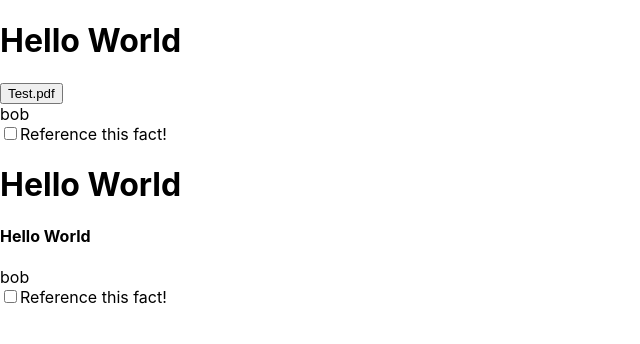
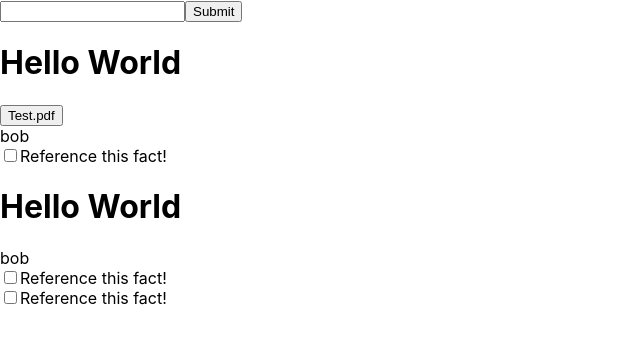
Before and after one commit to JuanPablo2655/hacknc2020, a React (Create React App) app in the folder ui/: page / in a window 1280 px wide. Shown: the top 344 px of the page, without its empty margins (0-640 px from the left). Built offline with nearby package versions, Linux system fonts and the light colour scheme.

Commit message:
ResultPage

```diff
--- a/ui/src/App.js
+++ b/ui/src/App.js
@@ -1,6 +1,8 @@
 import React , { useState } from 'react';
 import './App.css';
+import Search from './components/Search';
 import DirectFactComponent from './components/DirectFactComponent';
+import ResultsPage from './components/ResultsPage';
 import SuperiorFactComponent from './components/SuperiorFactComponent';
 
 function App() {
@@ -17,36 +19,51 @@ function App() {
     created_by: 33213
   }
 
-  const get_user = () =>  {
+  const getUser = () =>  {
     return(
       "bob"
     )
   }
 
-  const get_fact = () =>  {
+  const getFact = () =>  {
     return(
-      dFact.statement
+      dFact
     )
   }
 
-  const [get_selected_fact, set_selected_fact] = useState([]);
+  const [inputText, setInputText] = useState("");
+  const [getSelectedFact, setSelectedFact] = useState([]);
+  const [getResults, setResults] = useState([]);
 
   return (
     <div className="App">
+      <Search setInputText={setInputText}
+      setResults={setResults}
+      getFact={getFact}
+      />
       <DirectFactComponent
       dFact={dFact}
-      get_user={get_user}
-      set_selected_fact={set_selected_fact}
-      get_selected_fact={get_selected_fact}
-      get_fact={get_fact}
+      getUser={getUser}
+      setSelectedFact={setSelectedFact}
+      getSelectedFact={getSelectedFact}
+      getFact={getFact}
       />
       <SuperiorFactComponent
       sFact={sFact}
       dFact={dFact}
-      get_user={get_user}
-      set_selected_fact={set_selected_fact}
-      get_selected_fact={get_selected_fact}
-      get_fact={get_fact}
+      getUser={getUser}
+      setSelectedFact={setSelectedFact}
+      getSelectedFact={getSelectedFact}
+      getFact={getFact}
+      />
+      <ResultsPage
+      sFact={sFact}
+      dFact={dFact}
+      getUser={getUser}
+      setSelectedFact={setSelectedFact}
+      getSelectedFact={getSelectedFact}
+      getFact={getFact}
+      getResults={getResults}
       />
     </div>
   );
--- a/ui/src/components/DirectFact.js
+++ b/ui/src/components/DirectFact.js
@@ -1,6 +1,6 @@
 import React from 'react';
 
-const DirectFact = ( {dFact, get_fact} ) => {
+const DirectFact = ( {dFact, getFact} ) => {
     return (
     <h1>{dFact.statement}</h1>
     );
--- a/ui/src/components/DirectFactComponent.js
+++ b/ui/src/components/DirectFactComponent.js
@@ -4,15 +4,15 @@ import DirectFact from './DirectFact';
 import PdfPreview from './PdfPreview';
 import TickReference from './TickReference';
 
-const DirectFactComponent = ( {dFact, get_fact, get_user, set_selected_fact, get_selected_fact} ) => {
+const DirectFactComponent = ( {dFact, getFact, getUser, setSelectedFact, getSelectedFact} ) => {
     return(
         <div>
-            <DirectFact dFact={dFact} get_fact={get_fact}/>
+            <DirectFact dFact={dFact} getFact={getFact}/>
             <PdfPreview dFact={dFact} />
-            <CreditPreview username={get_user()} />
+            <CreditPreview username={getUser()} />
             <TickReference dFact={dFact}
-            set_selected_fact={set_selected_fact}
-            get_selected_fact={get_selected_fact}
+            setSelectedFact={setSelectedFact}
+            getSelectedFact={getSelectedFact}
             />
         </div>
     );
--- a/ui/src/components/FactPreviewComponent.js
+++ b/ui/src/components/FactPreviewComponent.js
@@ -1,11 +1,17 @@
 import React from 'react';
 import CreditPreview from './CreditPreview';
 
-const FactPreviewComponent = ({ get_fact, sFact, dFact, get_user }) => {
+const FactPreviewComponent = ({ getFact, sFact, dFact, getUser, getResults }) => {
     return (
         <div>
-            <h4>{get_fact()}</h4>
-            <CreditPreview username={get_user()} />
+            {/* {getResults.map((result) => (
+                if (result.supporting_documents === undefined){
+                    <SuperiorFact />
+                } else {
+                    <DirectFact />
+                }
+            ))} */}
+            <CreditPreview username={getUser()} />
         </div>
     );
 }
--- /dev/null
+++ b/ui/src/components/ResultPageFactPreviewComponent.js
@@ -0,0 +1,15 @@
+import React from 'react';
+import TickReference from './TickReference';
+
+const ResultPageFactPreviewComponent = ({ set_selected_fact, get_selected_fact, dFact, sFact }) => {
+    return (
+        <TickReference
+        dFact={dFact}
+        sFact={sFact}
+        set_selected_fact={set_selected_fact}
+        get_selected_fact={get_selected_fact}
+        />
+    );
+}
+
+export default ResultPageFactPreviewComponent;
--- /dev/null
+++ b/ui/src/components/ResultsPage.js
@@ -0,0 +1,15 @@
+import React from 'react';
+import ResultPageFactPreviewComponent from './ResultPageFactPreviewComponent';
+
+const ResultsPage = ({ setSelectedFact, getSelectedFact, dFact, sFact }) => {
+    return (
+        <ResultPageFactPreviewComponent
+        dFact={dFact}
+        sFact={sFact}
+        setSelectedFact={setSelectedFact}
+        getSelectedFact={getSelectedFact}
+        />
+    );
+}
+
+export default ResultsPage;
--- /dev/null
+++ b/ui/src/components/Search.js
@@ -0,0 +1,19 @@
+import React from 'react';
+
+const Search = ({ setInputText, setResults, getFact }) => {
+    const inputTextHandler = (e) => {
+        setInputText(e.target.value);
+    }
+    const resultTextHandler = (e) => {
+        e.preventDefault();
+        setResults([getFact()]);
+    }
+    return(
+        <form>
+            <input onChange={inputTextHandler} type="text"/>
+            <input onClick={resultTextHandler} type="submit" value="Submit"/>
+        </form>
+    );
+}
+
+export default Search
--- a/ui/src/components/SuperiorFact.js
+++ b/ui/src/components/SuperiorFact.js
@@ -1,8 +1,8 @@
 import React from 'react';
 
-const SuperiorFact = ({ sFact, get_fact }) => {
+const SuperiorFact = ({ sFact, getFact }) => {
     return (
-        <h1>{get_fact()}</h1>
+        <h1>{sFact.statement}</h1>
     );
 }
 
--- a/ui/src/components/SuperiorFactComponent.js
+++ b/ui/src/components/SuperiorFactComponent.js
@@ -3,19 +3,20 @@ import FactPreviewComponent from './FactPreviewComponent';
 import SuperiorFact from './SuperiorFact'
 import TickReference from './TickReference';
 
-const SuperiorFactComponent = ({ sFact, dFact, get_fact, get_user, set_selected_fact, get_selected_fact }) => {
+const SuperiorFactComponent = ({ sFact, dFact, getFact, getUser, setSelectedFact, getSelectedFact, getResults }) => {
     return (
         <div>
-            <SuperiorFact sFact={sFact} get_fact={get_fact} />
+            <SuperiorFact sFact={sFact} getFact={getFact} />
             <FactPreviewComponent
-            get_fact={get_fact}
-            get_user={get_user}
+            getFact={getFact}
+            getUser={getUser}
+            getResults={getResults}
             sFact={sFact}
             dFact={dFact}
             />
             <TickReference dFact={dFact}
-            set_selected_fact={set_selected_fact}
-            get_selected_fact={get_selected_fact}
+            setSelectedFact={setSelectedFact}
+            getSelectedFact={getSelectedFact}
             />
         </div>
     );
--- a/ui/src/components/TickReference.js
+++ b/ui/src/components/TickReference.js
@@ -1,11 +1,11 @@
 import React from 'react';
 
-const TickReference = ({ set_selected_fact, get_selected_fact, dFact }) => {
+const TickReference = ({ setSelectedFact, getSelectedFact, dFact }) => {
     const selected_fact_handler = (e) => {
         if (e.target.checked === true) {
-            set_selected_fact([...get_selected_fact, dFact.fact_id])
+            setSelectedFact([...getSelectedFact, dFact.fact_id])
         } else {
-            set_selected_fact(get_selected_fact.filter(el => el !== dFact.fact_id));
+            setSelectedFact(getSelectedFact.filter(el => el !== dFact.fact_id));
         }
     }
     return (
```
